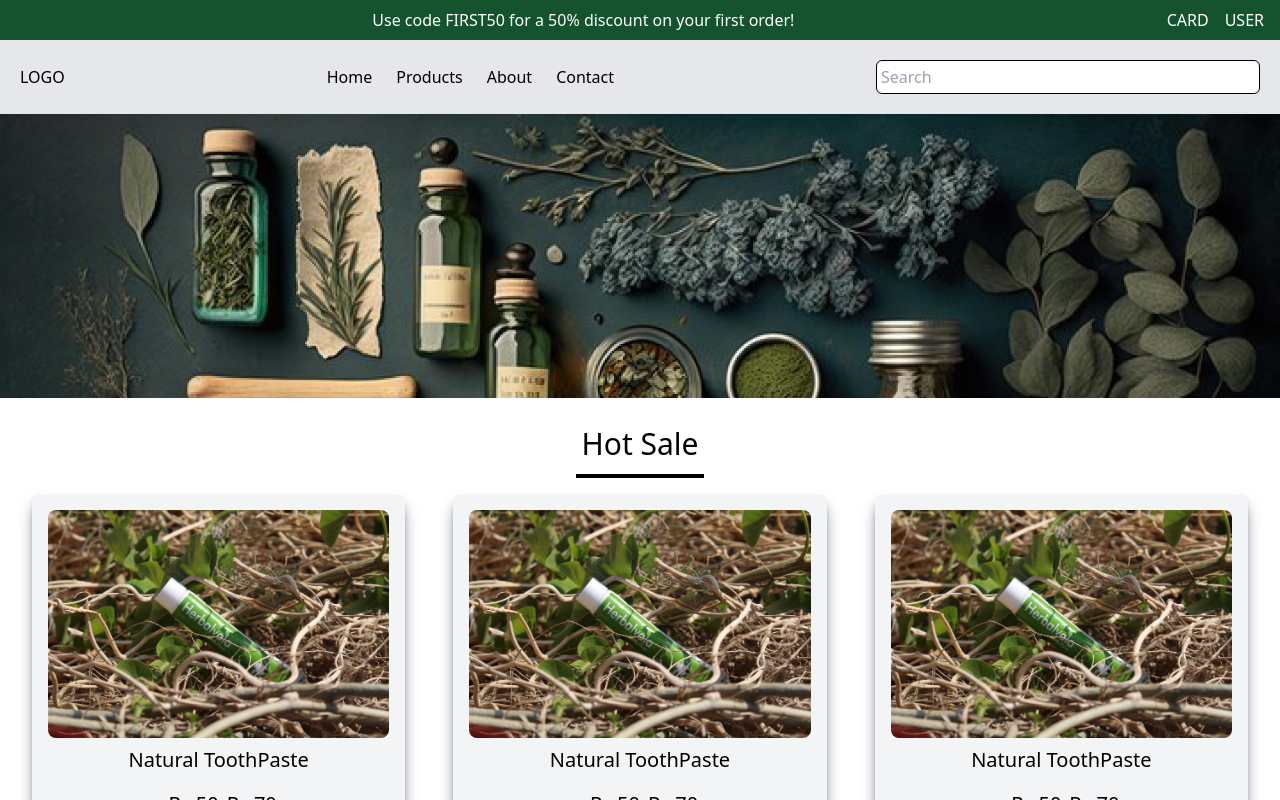
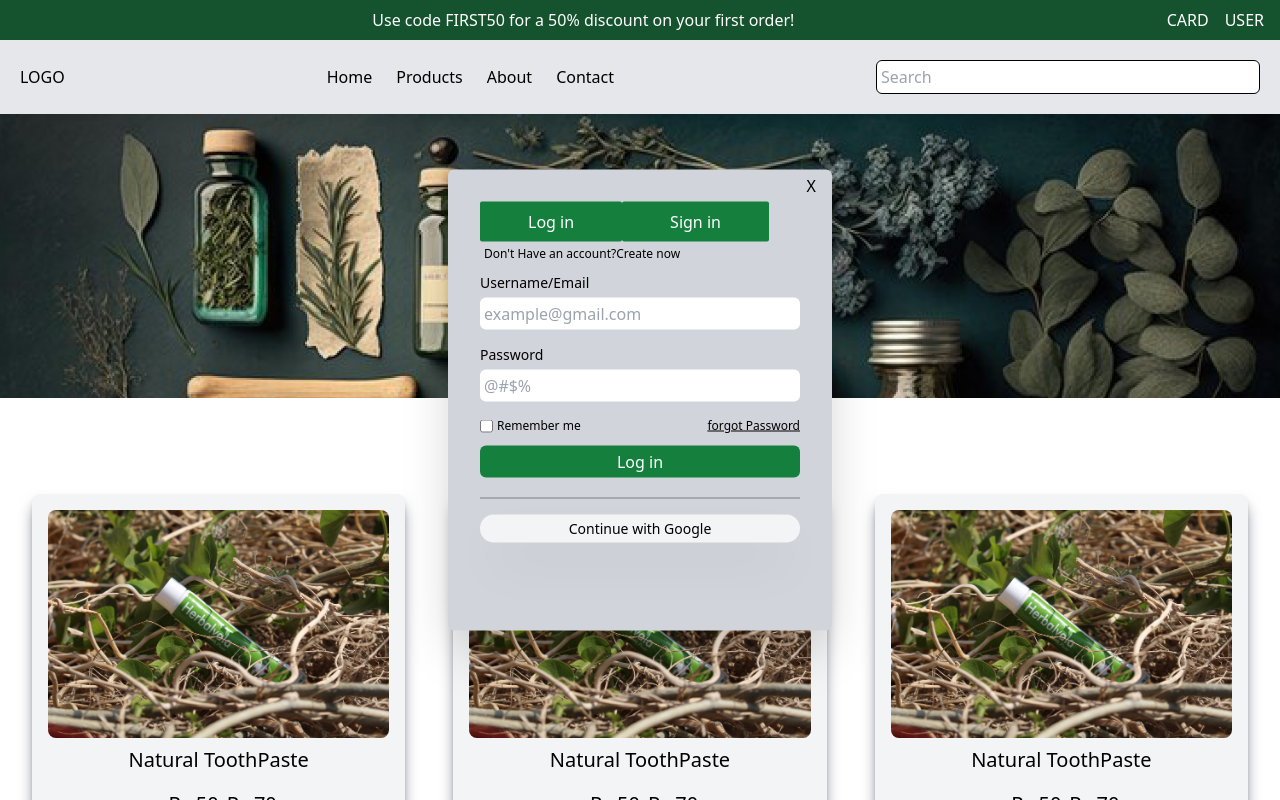
Before and after one commit to Rishabhgehlot7/frontend-harbalwala, a React (Create React App) app: page / in a window 1280 px wide. Shown: the top 800 px of the page. Built offline with nearby package versions, Linux system fonts and the light colour scheme.

Commit message:
login page commit

```diff
--- a/src/components/Header.jsx
+++ b/src/components/Header.jsx
@@ -24,6 +24,37 @@ const Header = () => {
                 </ul>
                 <input type="text" className=' w-96 rounded-md border-black border-[1px] p-1' placeholder='Search' />
             </div>
+            <div className='fixedBox w-[30%] h-auto p-8 bg-gray-300 flex justify-center items-center rounded-md shadow-2xl'>
+                <div className=' pb-14'>
+                    <span className=' absolute right-4 top-1'>X</span>
+                    <div className=' flex'>
+                        <div className={`px-12 py-2 bg-green-700 rounded-sm text-white font-medium`}>Log in</div>
+                        <div className={`px-12 py-2 bg-green-700 rounded-sm text-white font-medium`}>Sign in</div>
+                    </div>
+                    <p className='text-xs p-1'>Don't Have an account?<span className=' text-xs font-medium'>Create now</span></p>
+                    <form>
+                        <div className='py-1'>
+                            <label htmlFor="" className=' text-sm'>Username/Email</label>
+                            <input type="text" className=' rounded-md p-1 w-full outline-lime-400 my-1' placeholder='example@gmail.com' />
+                        </div>
+                        <div className='py-1'>
+                            <label htmlFor="" className=' text-sm'>Password</label>
+                            <input type="password" className=' rounded-md p-1 w-full outline-lime-400 my-1' placeholder='@#$%' />
+                        </div>
+                        <div className='flex justify-between py-2'>
+                            <div className='flex items-center'>
+                                <input type="checkbox" name="" id="" />
+                                <label htmlFor="" className='text-xs px-1'>Remember me</label>
+                            </div>
+                            <button className='underline text-xs'>forgot Password</button>
+                        </div>
+                        <button className=' w-full bg-green-700 text-white font-medium p-1 rounded-md my-1'>Log in</button>
+                    </form>
+                    <hr className=' bg-black my-4' />
+                    <button className=' shadow-2xl bg-gray-100 w-full py-1 rounded-3xl text-sm'>Continue with Google</button>
+
+                </div>
+            </div>
         </div>
     )
 }
--- a/src/components/MobileNavbar.jsx
+++ b/src/components/MobileNavbar.jsx
@@ -3,9 +3,13 @@ import { Link } from 'react-router-dom';
 
 const MobileNavbar = () => {
     const [show, setShow] = useState(false)
+    const [showLogin, setShowLogin] = useState(true)
+    const [showLoginPopUp, setshowLoginPopUp] = useState(false)
     const showMenu = () => {
         setShow(!show);
     }
+    const showLoginPage = () => setShowLogin(!showLogin);
+    const showLoginPopUpPage = () => setshowLoginPopUp(!showLoginPopUp);
     useEffect(() => {
 
     }, [show])
@@ -21,7 +25,7 @@ const MobileNavbar = () => {
                 <Link to={'/'} className=' font-medium'>LOGO</Link>
                 <div>
                     <Link to={'/Card'} className='px-2 font-medium'>CARD</Link>
-                    <Link to={'/'} className='px-2 font-medium'>USER</Link>
+                    <Link onClick={showLoginPopUpPage} className='px-2 font-medium'>USER</Link>
                     <Link to={'/'} className='px-2 font-medium' onClick={showMenu}>MENU</Link>
                 </div>
                 <ul className={` fixed right-0 top-0 bg-gray-300 p-4 h-screen pt-7 w-[80%] flex flex-col z-30 ${show ? "" : "right-[-500px]"}`}>
@@ -34,6 +38,72 @@ const MobileNavbar = () => {
                     <Link to={'/Contact'} className=' px-2 font-medium p-2'>Contact</Link>
                 </ul>
             </div>
+
+
+            {/* login Pop up */}
+            <div className={`fixedBox w-[80%] h-auto p-8 bg-gray-300 flex justify-center items-center rounded-md shadow-2xl ${showLoginPopUp ? "" : "hidden"}`}>
+                <div className=' pb-14'>
+                    <span onClick={showLoginPopUpPage} className={` cursor-pointer absolute right-4 top-1 ${showLoginPopUp ? "" : "hidden"}`}>X</span>
+                    <div className=' flex justify-center'>
+                        <div onClick={showLoginPage} className={` cursor-pointer px-8 py-1 ${showLogin ? "bg-green-700 text-white" : " border-black border-[2px] text-black"}  rounded-sm  font-medium`}>Log in</div>
+                        <div onClick={showLoginPage} className={` cursor-pointer px-8 py-1 ${showLogin ? "border-[2px] text-black border-black" : "bg-green-700 text-white"}  rounded-sm font-medium`}>Sign in</div>
+                    </div>
+                    {
+                        showLogin ?
+                            <form className=''>
+                                <p className='text-xs p-1'>Don't Have an account?<span className=' text-xs font-medium'>Create now</span></p>
+                                <div className='py-1'>
+                                    <label htmlFor="" className=' text-sm'>Username/Email</label>
+                                    <input type="text" className=' rounded-md p-1 w-full outline-lime-400 my-1' placeholder='example@gmail.com' />
+                                </div>
+                                <div className='py-1'>
+                                    <label htmlFor="" className=' text-sm'>Password</label>
+                                    <input type="password" className=' rounded-md p-1 w-full outline-lime-400 my-1' placeholder='@#$%' />
+                                </div>
+                                <div className='flex justify-between py-2'>
+                                    <div className='flex items-center'>
+                                        <input type="checkbox" name="" id="" />
+                                        <label htmlFor="" className='text-xs px-1'>Remember me</label>
+                                    </div>
+                                    <button className='underline text-xs'>forgot Password</button>
+                                </div>
+                                <button className=' w-full bg-green-700 text-white font-medium p-1 rounded-md my-1'>Log in</button>
+                                <hr className=' bg-black my-4' />
+                                <button className=' shadow-2xl bg-gray-100 w-full py-1 rounded-3xl text-sm'>Continue with Google</button>
+                            </form> :
+                            <form className=''>
+                                <p className='text-xs p-1'>Already have an account?<span className=' text-xs font-medium '>Login now</span></p>
+                                <div className='py-1'>
+                                    <label htmlFor="" className=' text-sm'>Username/Email</label>
+                                    <input type="text" className=' rounded-md p-1 w-full outline-lime-400 my-1' placeholder='example@gmail.com' />
+                                </div>
+                                <div className='py-1'>
+                                    <label htmlFor="" className=' text-sm'>Full Name</label>
+                                    <input type="text" className=' rounded-md p-1 w-full outline-lime-400 my-1' placeholder='xyz' />
+                                </div>
+                                <div className='py-1'>
+                                    <label htmlFor="" className=' text-sm'>Password</label>
+                                    <input type="password" className=' rounded-md p-1 w-full outline-lime-400 my-1' placeholder='@#$%' />
+                                </div>
+                                <div className='py-1'>
+                                    <label htmlFor="" className=' text-sm'>Confirm Password</label>
+                                    <input type="password" className=' rounded-md p-1 w-full outline-lime-400 my-1' placeholder='@#$%' />
+                                </div>
+                                <div className='flex justify-between py-2'>
+                                    <div className='flex items-center'>
+                                        <input type="checkbox" name="" id="" />
+                                        <label htmlFor="" className='text-xs px-1'>I accept the terms of Service and Privacy Policy</label>
+                                    </div>
+                                </div>
+                                <button className=' w-full bg-green-700 text-white font-medium p-1 rounded-md my-1'>Log in</button>
+                            </form>
+                    }
+
+
+
+
+                </div>
+            </div>
         </div>
     )
 }
--- a/src/index.css
+++ b/src/index.css
@@ -8,3 +8,10 @@
 .imgShop {
   background-image: url('images/shop.png');
 }
+
+.fixedBox{
+  position: fixed;
+  transform: translate(-50%,-50%);
+  left: 50%;
+  top: 50%;
+}
```
